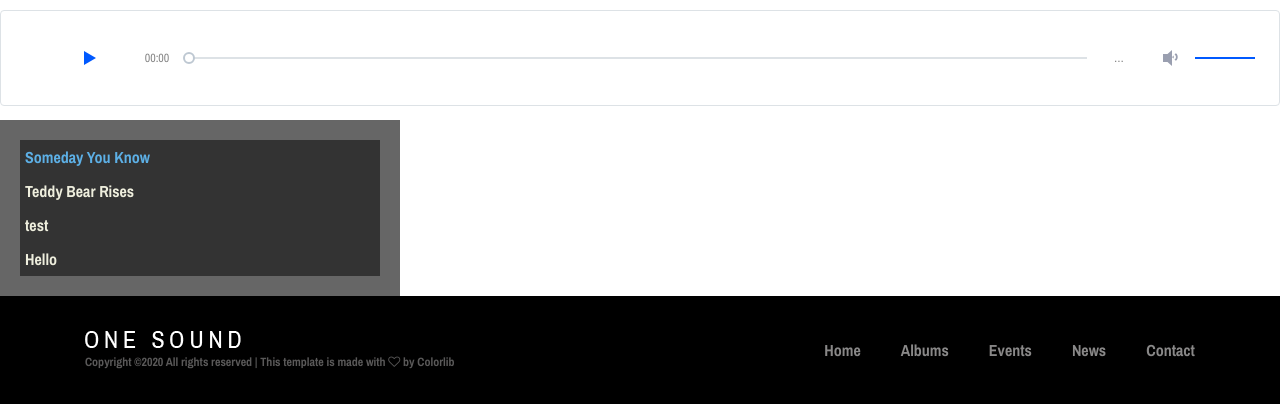
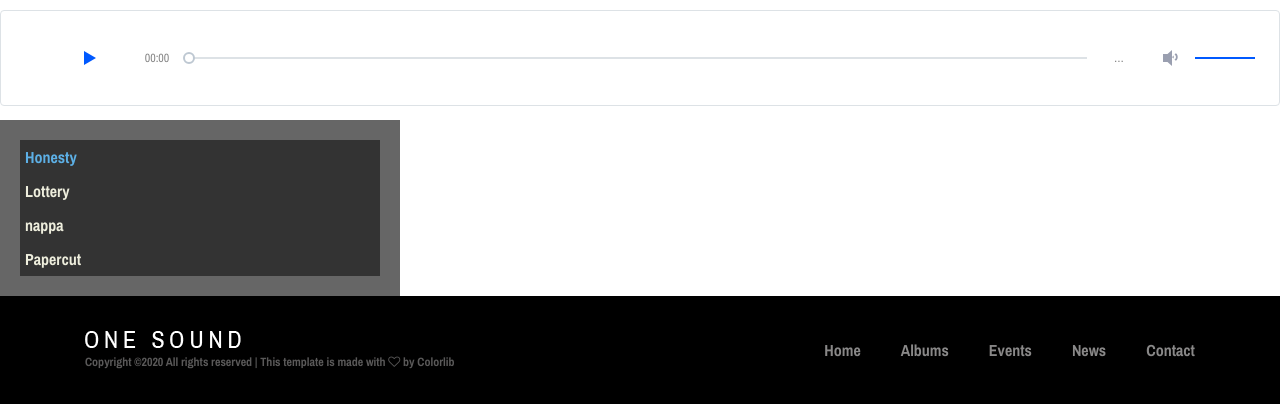
Before and after one commit to multicampus-cloud/django_playlist, a Django app: page /contact/ in a window 1280 px wide. Shown: the part 389-800 px from the top of the page. Run offline with Django 3.2, Linux system fonts and the light colour scheme; some libraries are stand-ins or nearby versions; some web fonts are replaced.

Commit message:
edit requirements.txt

```diff
--- a/plist/templates/plist/contact.html
+++ b/plist/templates/plist/contact.html
@@ -19,14 +19,14 @@
      <!--##### Breadcumb Area End ##### -->
     <section class="play_list">
         <audio id="audio" preload="auto" tabindex="0" controls="controls" type="audio/mpeg">
-            <source type="audio/mp3" src="/static/plist/audio/Someday You Know.mp3">
+            <source type="audio/mp3" src="/static/plist/audio/Honesty.mp3">
             Sorry, your browser does not support HTML5 audio.
         </audio>
         <ul id="playlist">
-            <li class="active"><a href="http://localhost:8000/static/plist/audio/Someday You Know.mp3">Someday You Know</a></li>
-            <li><a href="http://localhost:8000/static/plist/audio/Teddy Bear Rises.mp3">Teddy Bear Rises</a></li>
-            <li><a href="http://localhost:8000/static/plist/audio/test.mp3">test</a></li>
-            <li><a href="http://localhost:8000/static/plist/audio/Hello.mp3">Hello</a></li>
+            <li class="active"><a href="http://localhost:8000/static/plist/audio/Honesty.mp3">Honesty</a></li>
+            <li><a href="http://localhost:8000/static/plist/audio/Lottery.mp3">Lottery</a></li>
+            <li><a href="http://localhost:8000/static/plist/audio/nappa.mp3">nappa</a></li>
+            <li><a href="http://localhost:8000/static/plist/audio/Papercut.mp3">Papercut</a></li>
         </ul>
     </section>
 
--- a/plist/templates/plist/song_detail.html
+++ b/plist/templates/plist/song_detail.html
@@ -31,7 +31,7 @@
                             <p>song url : <a href="{{song.song_url}}" style="color:white;">{{song.song_url}}</a></p>
                             <p> song start time : {{song.song_start}}</p>
                             <p> song end time : {{song.song_end}}</p>
-                            <p>song deatail : {{song.song_detail}}</p>
+                            <p>song detail : {{song.song_detail}}</p>
                             <div class="song-play-area">
                                 <div class="song-name">
                                     <p>{{song.song_title}}</p>
--- a/requirements.txt
+++ b/requirements.txt
@@ -1,12 +1,12 @@
 asgiref==3.2.10
 backcall==0.2.0
 beautifulsoup4==4.9.1
-bootstrap4==0.1.0
 certifi==2020.6.20
 chardet==3.0.4
 colorama==0.4.3
 decorator==4.4.2
 Django==3.1
+django-bootstrap4==2.2.0
 django-extensions==3.0.5
 idna==2.10
 ipython==7.17.0
```
Also changed, not shown: 13 other files.
